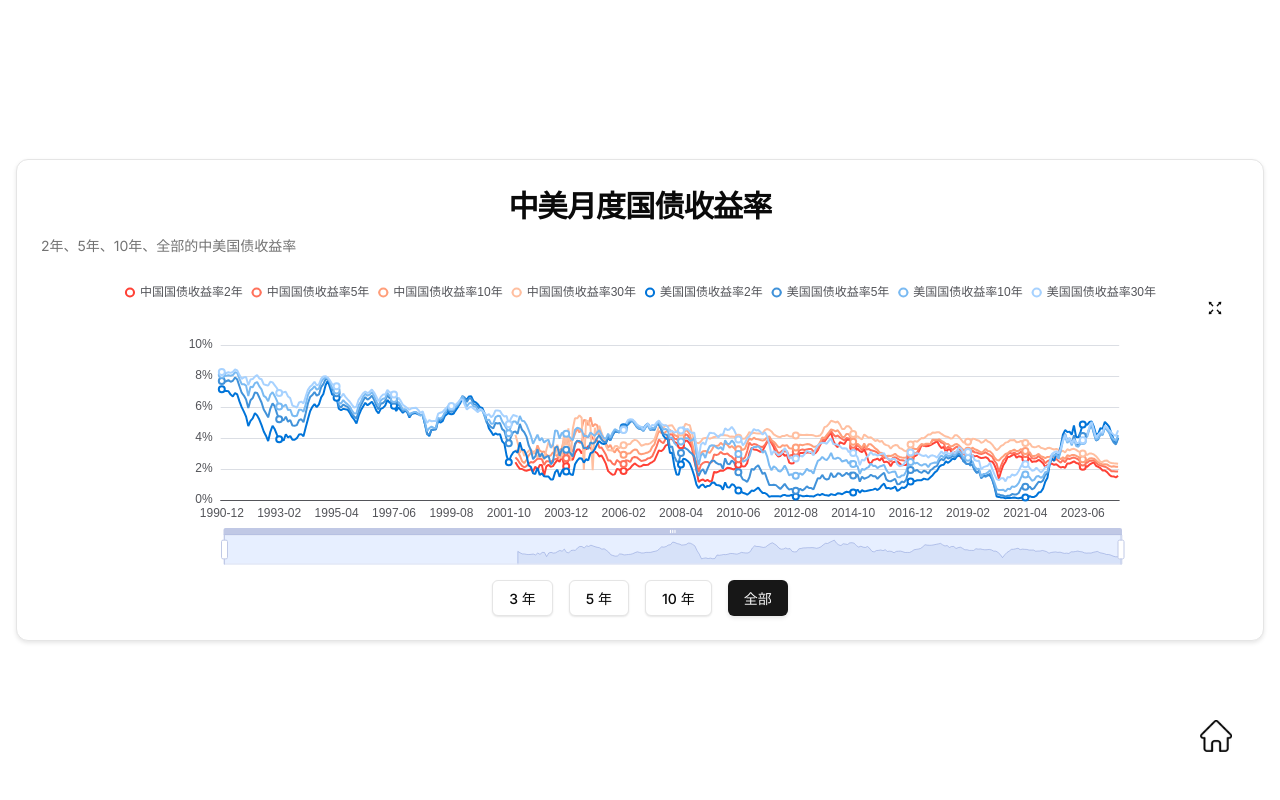
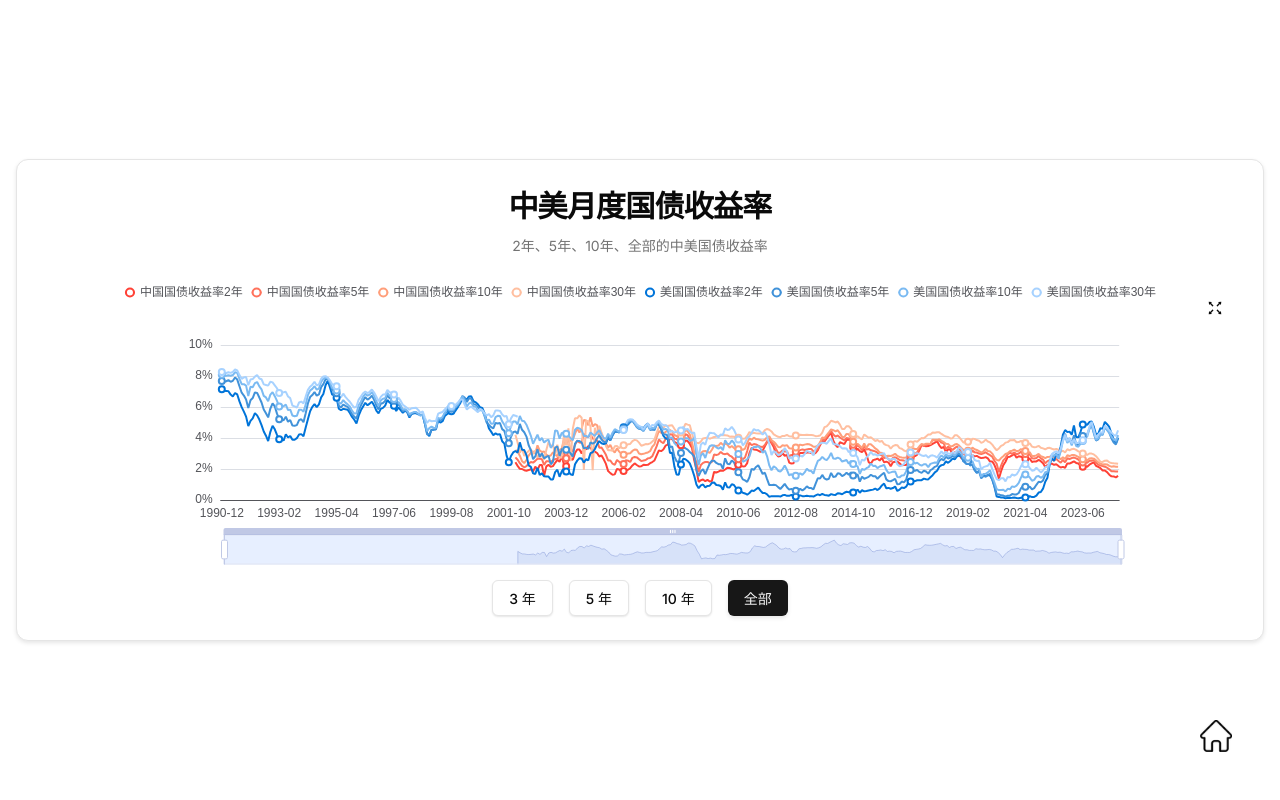
Before and after one commit to jamelouis/investment-tools, a Next.js app: page /tool/bond_rate in a window 1280 px wide. Shown: the top 800 px of the page. Built offline with nearby package versions, Linux system fonts and the light colour scheme.

Commit message:
make description center

```diff
--- a/app/tool/bond_rate/page.tsx
+++ b/app/tool/bond_rate/page.tsx
@@ -193,7 +193,7 @@ const BondRate = () => {
       <Card className="w-full">
         <CardHeader>
           <CardTitle className="text-center text-2xl font-bold">中美月度国债收益率</CardTitle>
-          <CardDescription>2年、5年、10年、全部的中美国债收益率</CardDescription>
+          <CardDescription className="text-center">2年、5年、10年、全部的中美国债收益率</CardDescription>
         </CardHeader>
         <CardContent>
           { !data ? (
```
